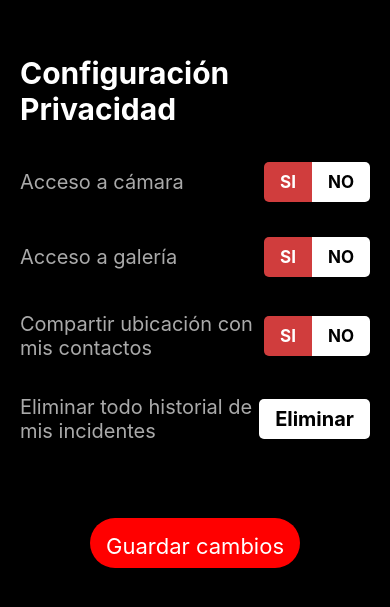
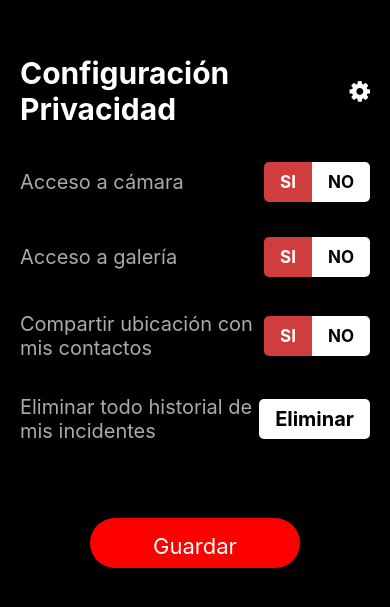
Before and after one commit to darmandoalcala/EduShield, a React Native app: screen /Privacy in a window 390 px wide. Shown: the part 105-712 px from the top of the page. Built offline with nearby package versions, Linux system fonts and the light colour scheme.

Commit message:
PrivacyS

```diff
--- a/src/screens/PrivacyScreen.js
+++ b/src/screens/PrivacyScreen.js
@@ -6,6 +6,7 @@ import {
   TouchableOpacity,
   ScrollView,
 } from 'react-native';
+import Icon from 'react-native-vector-icons/FontAwesome';
 
 export default function Privacy() {
   const [cameraAccess, setCameraAccess] = useState(true);
@@ -56,7 +57,7 @@ export default function Privacy() {
     <ScrollView contentContainerStyle={styles.container}>
       <View style={styles.header}>
         <Text style={styles.title}>Configuración Privacidad</Text>
-        {/* Icono de engranaje puede ir aquí */}
+        <Icon name="cog" size={24} color="#fff" />
       </View>
 
       {renderToggle('Acceso a cámara', cameraAccess, setCameraAccess)}
@@ -71,7 +72,7 @@ export default function Privacy() {
       </View>
 
       <TouchableOpacity style={styles.saveButton} onPress={handleSave}>
-        <Text style={styles.saveButtonText}>Guardar cambios</Text>
+        <Text style={styles.saveButtonText}>Guardar</Text>
       </TouchableOpacity>
     </ScrollView>
   );
--- a/src/screens/SettingsScreen.js
+++ b/src/screens/SettingsScreen.js
@@ -8,6 +8,9 @@ import {
   Image,
 Switch,
 } from 'react-native';
+// al inicio de PrivacySettings.js
+import Icon from 'react-native-vector-icons/FontAwesome';
+
 
 
 const SettingsScreen = ({ navigation }) => {
```
